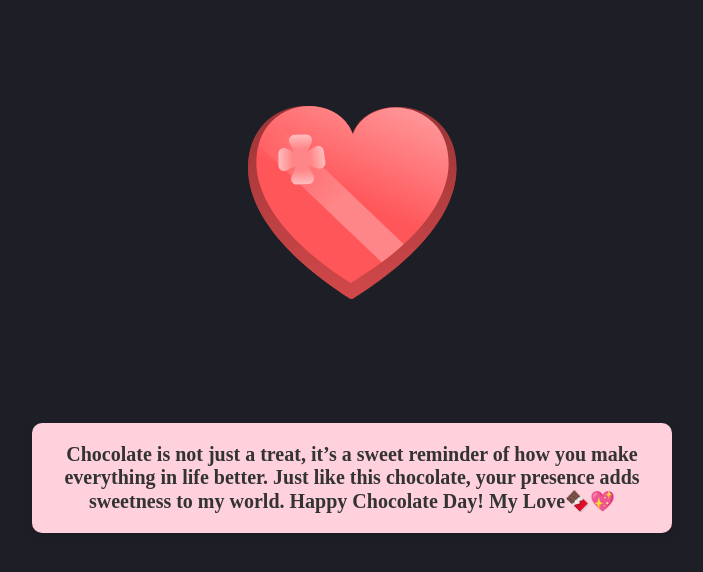
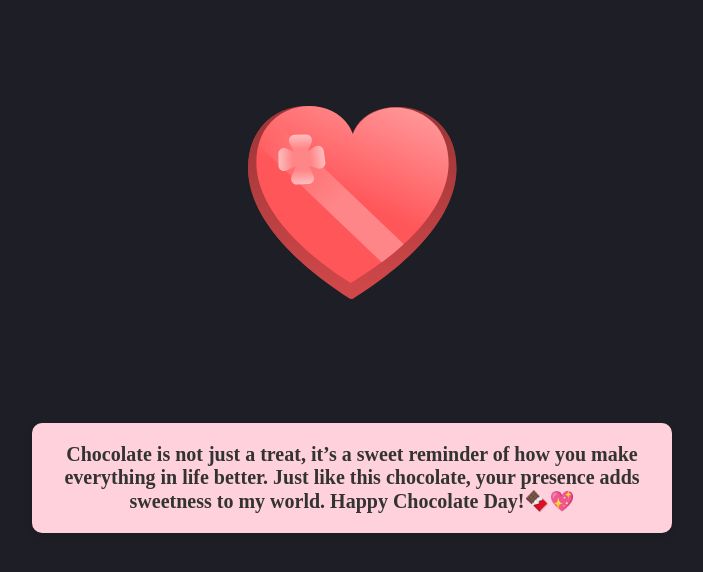
Before and after one commit to HarshYogi/Chocolate_day_2025, a plain HTML site: page new1.html in a window 1280 px wide. Shown: the part 130-702 px from the top of the page, without its empty margins (288-991 px from the left). Drawn offline with Linux system fonts and the light colour scheme.

Commit message:
Update new1.html

```diff
--- a/new1.html
+++ b/new1.html
@@ -142,7 +142,8 @@
       </svg>
 
       <p>
-        Chocolate is not just a treat, it’s a sweet reminder of how you make everything in life better. Just like this chocolate, your presence adds sweetness to my world. Happy Chocolate Day! My Love🍫💖
+        Chocolate is not just a treat, it’s a sweet reminder of how you make everything in life better. Just like this chocolate, your presence adds sweetness to my world. Happy Chocolate Day!🍫💖
       </p>
 </body>
+
 </html>
```
